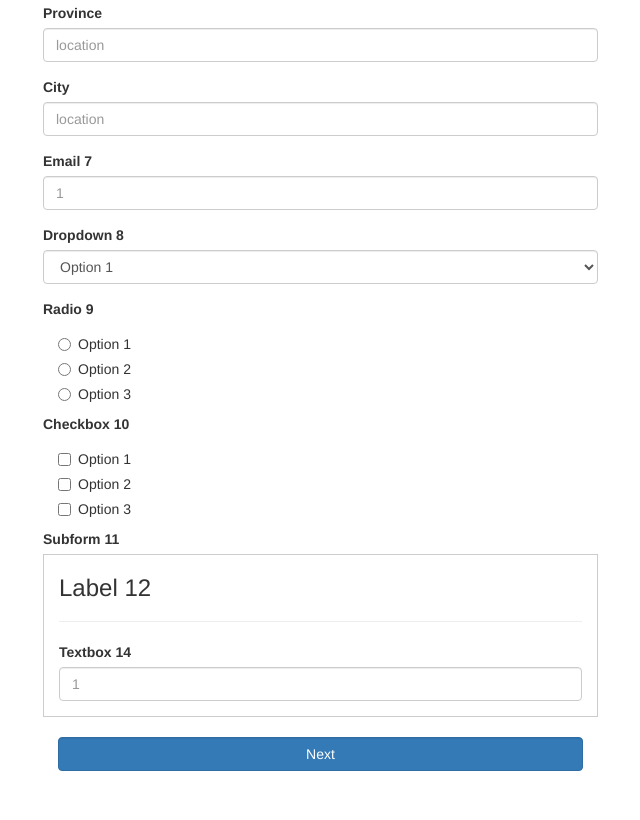
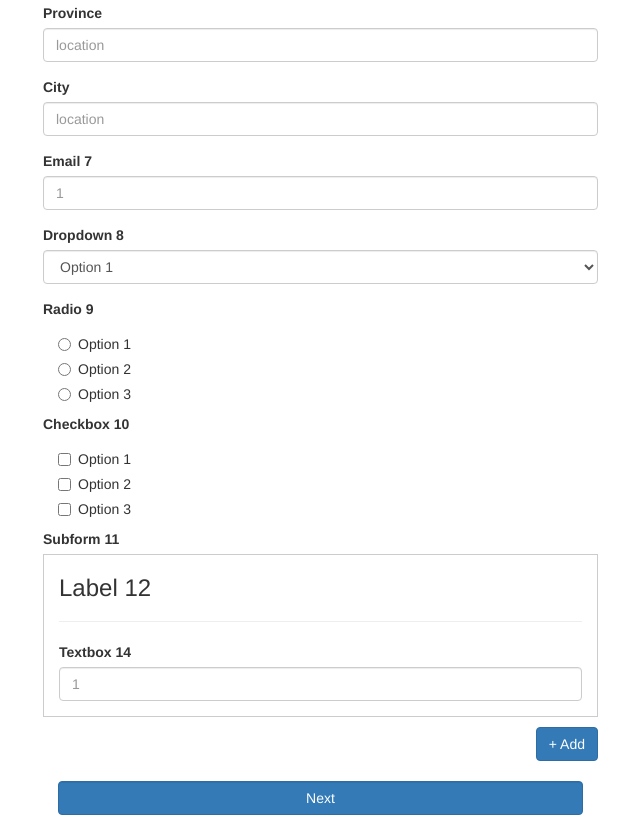
Before and after one commit to markrowi/dynamic-form, a plain HTML site: page index.html in a window 1280 px wide. Shown: the part 446-1266 px from the top of the page, without its empty margins (612-1252 px from the left). Before the commit the page ends 1222 px from the top, so only its background shows below. Drawn offline with Linux system fonts and the light colour scheme.

Commit message:
components

```diff
--- a/css/main.css
+++ b/css/main.css
@@ -25,5 +25,5 @@ textarea {
 
 .subform > .container-fluid{
   border:1px #ccc solid;
-
+  margin-bottom: 10px;
 }
--- a/index.html
+++ b/index.html
@@ -10,7 +10,7 @@
   <meta name="author" content="">
   <link rel="icon" href="../../favicon.ico">
 
-  <title>Starter Template for Bootstrap</title>
+  <title>Dynamic Form</title>
 
   <!-- Bootstrap core CSS -->
   <link href="css/normalize.min.css" rel="stylesheet">
--- a/js/components.js
+++ b/js/components.js
@@ -81,7 +81,13 @@
 
         var frm = new Form(comp.fields);
         return `
-        <div class="subform"><label for="">${comp['field-label']}</label> <div class="container-fluid">${frm.render()}</div></div>` ;
+        <div class="subform" data-type="subform" data-form-id="${comp['form_id']}">
+            <label for="">${comp['field-label']}</label>
+            <div class="container-fluid subform-content">${frm.render()}</div>
+            <div class="form-group pull-right"> <input type="button" data-form-id=${comp['form_id']} class="btn btn-primary" value="+ Add"/></div>
+        </div>` ;
+
+        // array subform
 
 
     }
```
